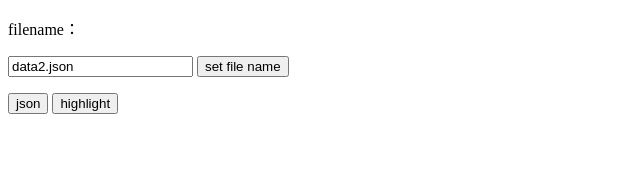
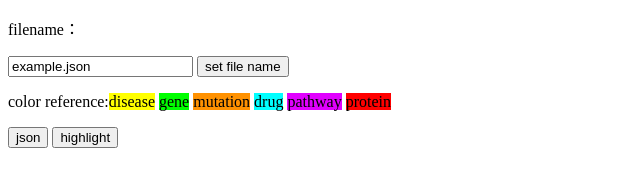
Before and after one commit to bobfromjapan/pubannotation_json_viewer, a plain HTML site: page index.html in a window 1280 px wide. Shown: the whole page, without its empty margins (0-640 px from the left). Drawn offline with Linux system fonts and the light colour scheme.

Commit message:
Update index.html

```diff
--- a/index.html
+++ b/index.html
@@ -60,8 +60,9 @@ function setfilename() {
 </head>
 <body>
     <p>filename：</p>
-    <input type="text" name="filename" id="filename" value="data2.json">
+    <input type="text" name="filename" id="filename" value="example.json">
     <input type="button" value = "set file name" onclick="setfilename();">
+    <p>color reference:<span class="disease">disease</span> <span class="gene">gene</span> <span class="mutation">mutation</span> <span class="drug">drug</span> <span class="pathway">pathway</span> <span class="protein">protein</span></p>
     <p id="demo"></p>
     <input type="button" name="json" value="json" onClick="json_parse()">
     <input type="button" value="highlight" id="btn-onoff" onClick="highlightcheck()">
```
